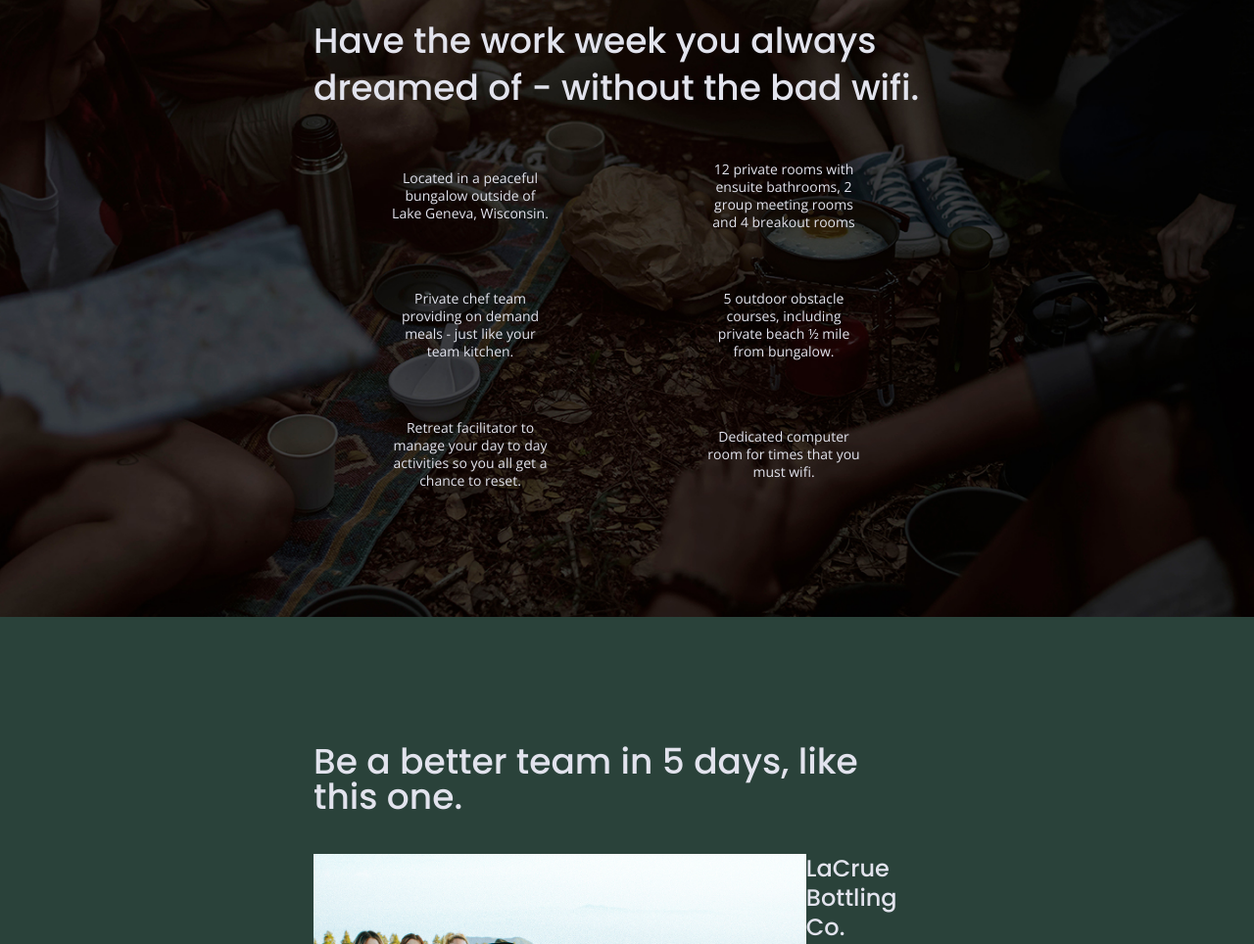
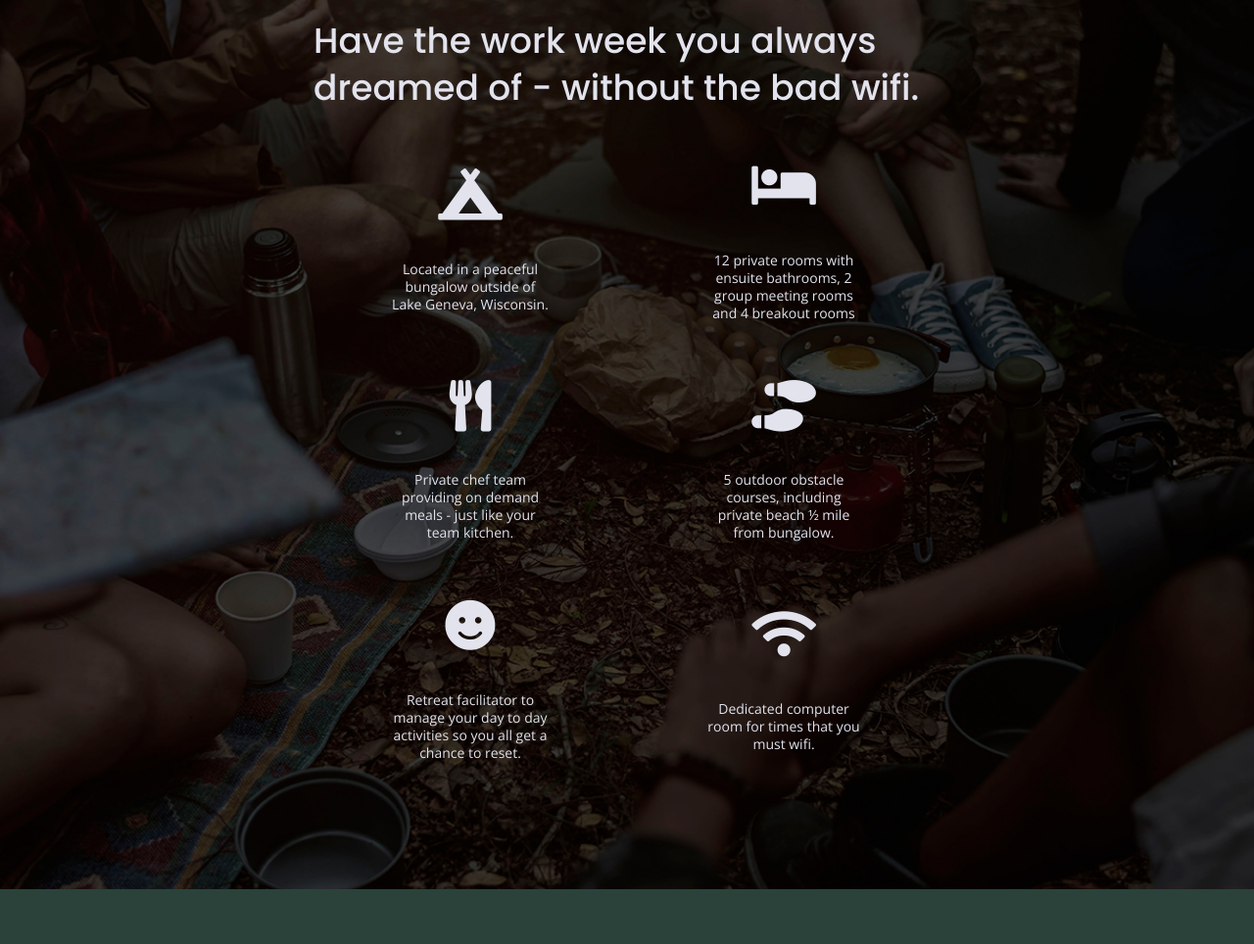
Before and after one commit to lesleymmoya/206-unplugged-retreat-project, a plain HTML site: page index.html in a window 1280 px wide. Shown: the part 951-1915 px from the top of the page at 98% size. Drawn offline with nearby package versions, Linux system fonts and the light colour scheme.

Commit message:
adding icons

```diff
--- a/css/main.css
+++ b/css/main.css
@@ -332,6 +332,11 @@ input[type=button] {
   flex-flow: row wrap;
 }
 
+.features i {
+  font-size: 3.75em;
+  margin-bottom: 40px;
+}
+
 .features p {
   text-align: center;
   margin: 0;
@@ -352,7 +357,7 @@ input[type=button] {
 }
 
 .reviews h3 {
-  width: 45%;
+  width: 55%;
   margin: 20px 0;
 }
 
@@ -555,7 +560,7 @@ input[type=button] {
     }
 
     header nav {
-        width: 20%;
+        width: 30%;
     }
 
     header nav ul {
@@ -616,6 +621,7 @@ input[type=button] {
       width: 90%;
     }
 
+    .reviews article figure,
     .reviews article div {
       width: 49%;
     }
--- a/index.html
+++ b/index.html
@@ -14,10 +14,16 @@
   <link rel="stylesheet" href="css/normalize.css">
   <link rel="stylesheet" href="css/main.css">
 
+
   <meta name="theme-color" content="#fafafa">
 
 <!-- Google Fonts -->
 <link href="https://fonts.googleapis.com/css?family=Open+Sans:400,700|Poppins:500,700" rel="stylesheet">
+<!--FontAwesome-->
+<script src="https://kit.fontawesome.com/2098d4396d.js" crossorigin="anonymous"></script>
+<!-- FontAwesome CDN version 5.5 -->
+<link rel="stylesheet" href="https://use.fontawesome.com/releases/v5.5.0/css/all.css" integrity="sha384-B4dIYHKNBt8Bc12p+WXckhzcICo0wtJAoU8YZTY5qE0Id1GSseTk6S+L3BlXeVIU" crossorigin="anonymous">
+
 </head>
 
 <body>
@@ -71,6 +77,7 @@
        <div class="features-items">
         <article>
           <p class="fontawesome-icon">
+            <i class="fas fa-campground"></i>
           </p>
           <p class="features-item-description">
             Located in a peaceful bungalow outside of Lake Geneva, Wisconsin.
@@ -78,6 +85,7 @@
         </article>
         <article>
           <p class="fontawesome-icon">
+            <i class="fas fa-bed"></i>
           </p>
           <p class="features-item-description">
             12 private rooms with ensuite bathrooms, 2 group meeting rooms and 4 breakout rooms
@@ -85,6 +93,7 @@
         </article>
         <article>
           <p class="fontawesome-icon">
+            <i class="fas fa-utensils"></i>
           </p>
           <p class="features-item-description">
             Private chef team providing on demand meals - just like your team kitchen.
@@ -92,6 +101,7 @@
         </article>
         <article>
           <p class="fontawesome-icon">
+            <i class="fas fa-shoe-prints"></i>
           </p>
           <p class="features-item-description">
             5 outdoor obstacle courses, including private beach ½ mile from bungalow.
@@ -99,6 +109,7 @@
         </article>
         <article>
           <p class="fontawesome-icon">
+            <i class="fas fa-smile"></i>
           </p>
           <p class="features-item-description">
             Retreat facilitator to manage your day to day activities so you all get a chance to reset.
@@ -106,6 +117,7 @@
         </article>
         <article>
           <p class="fontawesome-icon">
+            <i class="fas fa-wifi"></i>
           </p>
           <p class="features-item-description">
             Dedicated computer room for times that you must wifi.
```
Also changed, not shown: about/index.html (+6 -1 lines), faq/index.html (+5 -0 lines).
